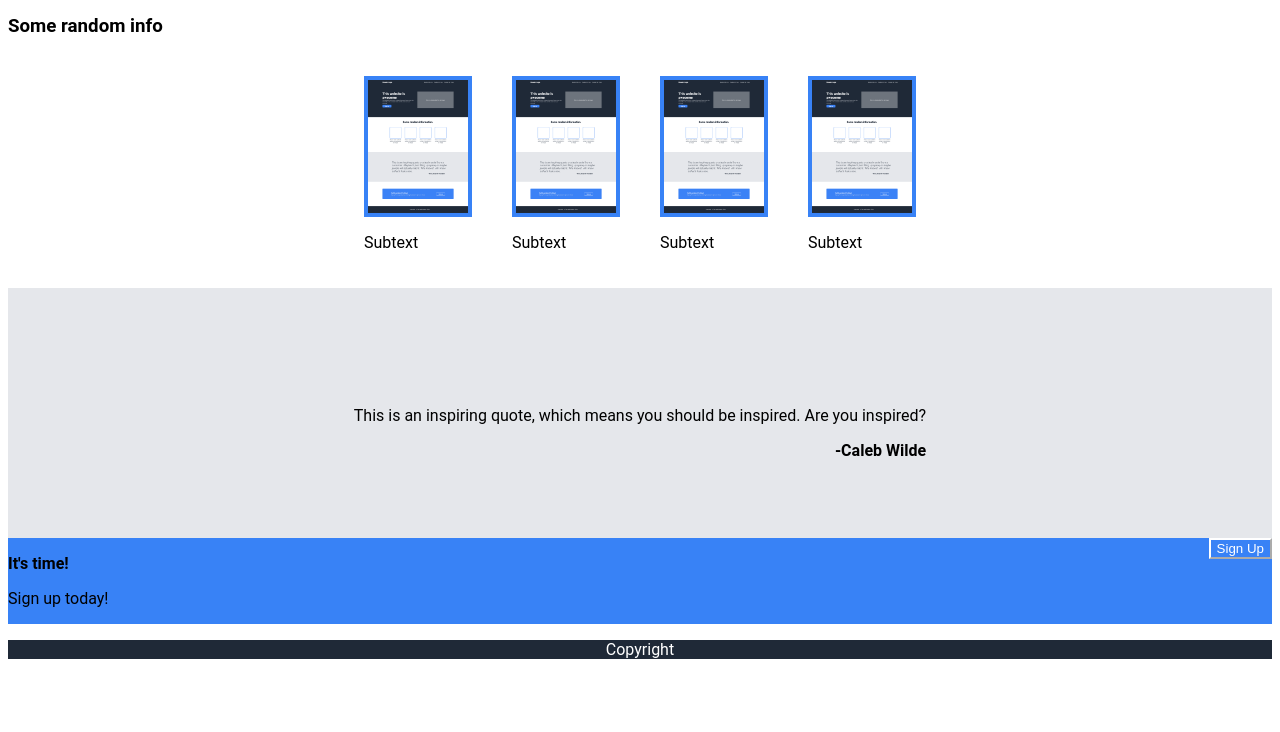
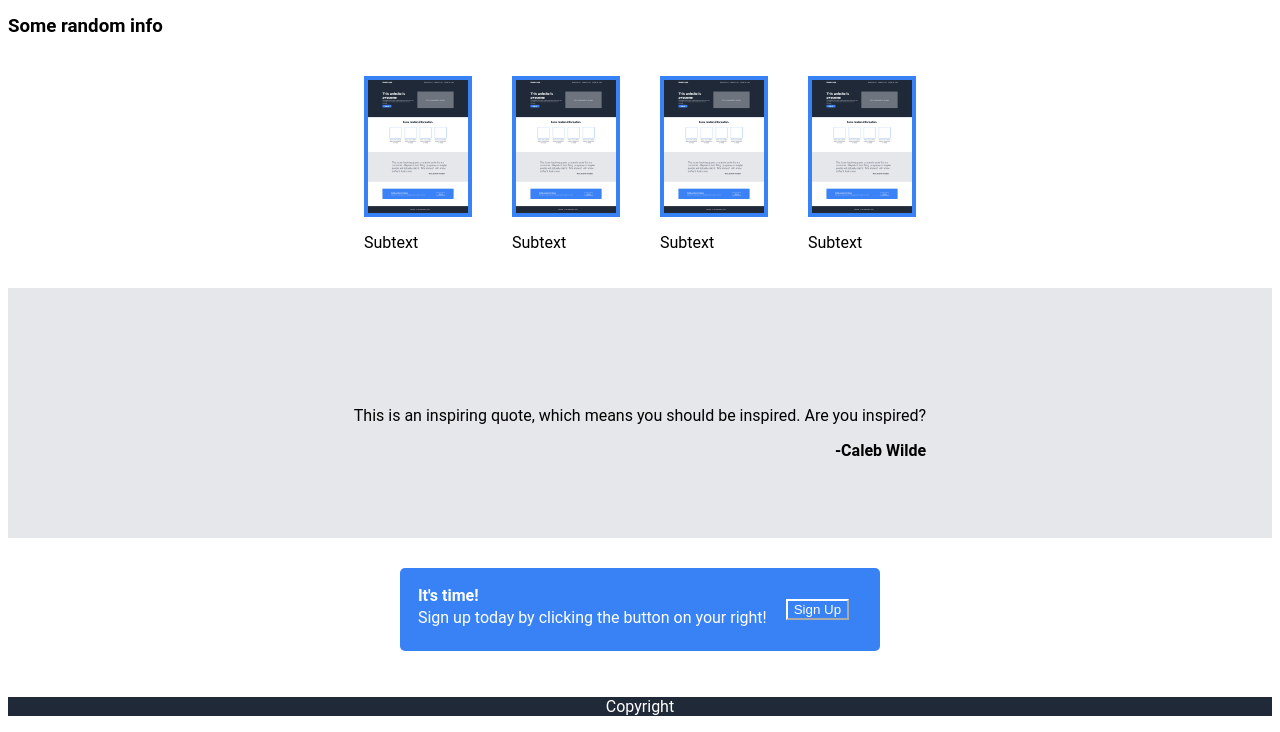
Before and after one commit to CorySpitzer/odin-landing-page, a plain HTML site: page index.html in a window 1280 px wide. Shown: the part 429-1161 px from the top of the page. Before the commit the page ends 1104 px from the top, so only its background shows below. Drawn offline with Linux system fonts and the light colour scheme.

Commit message:
Give more alignment and style to bottom section

```diff
--- a/index.html
+++ b/index.html
@@ -67,8 +67,8 @@
     <div class="call-to-action-container">
       <div class="call-to-action">
         <div class="left">
-          <p><strong>It's time!</strong></p>
-          <p>Sign up today!</p>
+          <p class="line1"><strong>It's time!</strong></p>
+          <p class="line2">Sign up today by clicking the button on your right!</p>
         </div>
         <div class="right">
           <button class="bottom-button">Sign Up</button>
--- a/style.css
+++ b/style.css
@@ -79,9 +79,36 @@ button {
   flex-direction: column;
 }
 
+.call-to-action-container {
+  background-color: white;
+  display: flex;
+  justify-content: center;
+  align-items: center;
+}
+
 .call-to-action {
   display: flex;
   justify-content: space-between;
+  margin: 30px;
+  padding: 15px;
+  background-color: #3882f6;
+  color: white;
+  border-radius: 5px;
+}
+
+.line1, .line2 {
+  padding: 0px;
+  margin: 3px;
+}
+
+.right {
+  display: flex;
+  justify-content: center;
+  align-items: center;
+}
+
+.bottom-button {
+  margin: 16px;
 }
 
 .footer {
```
